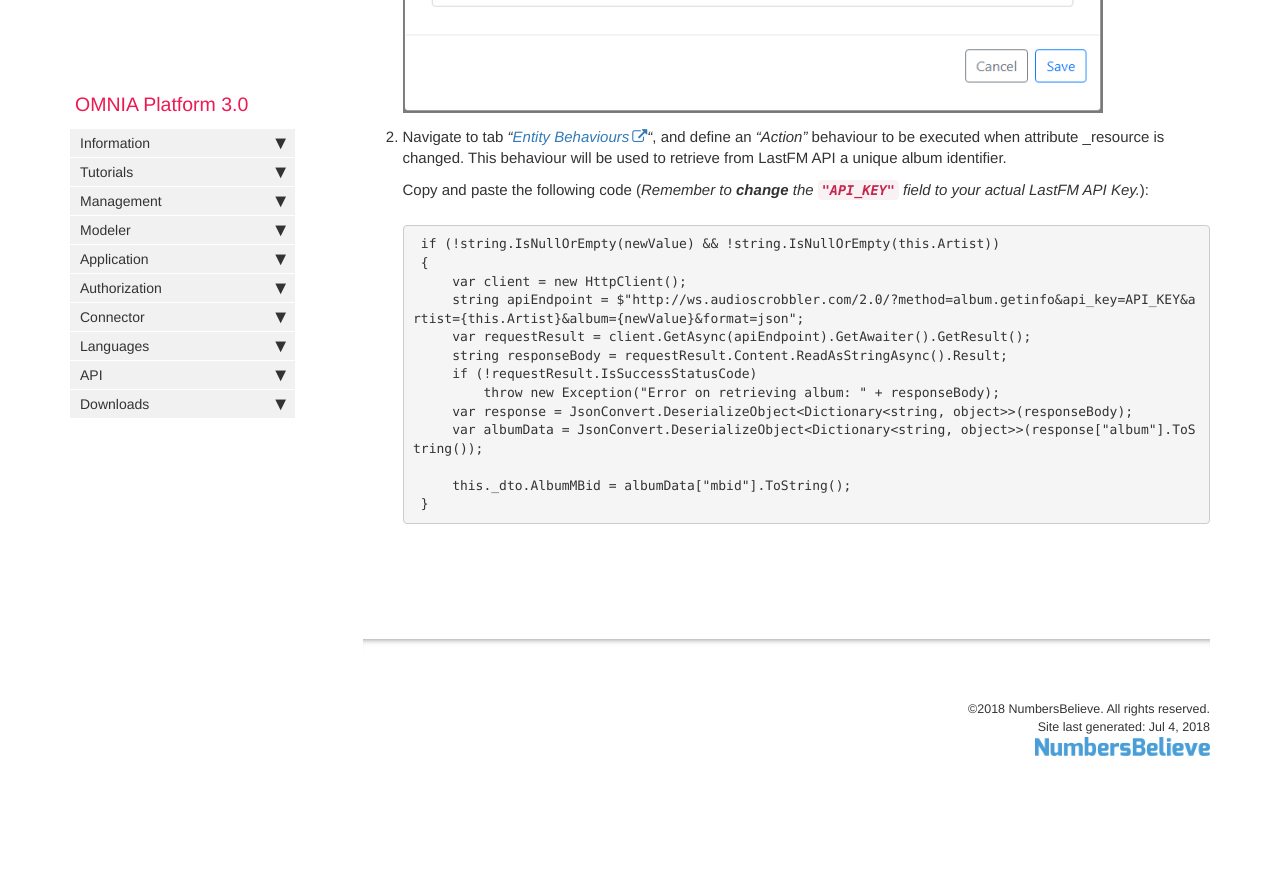
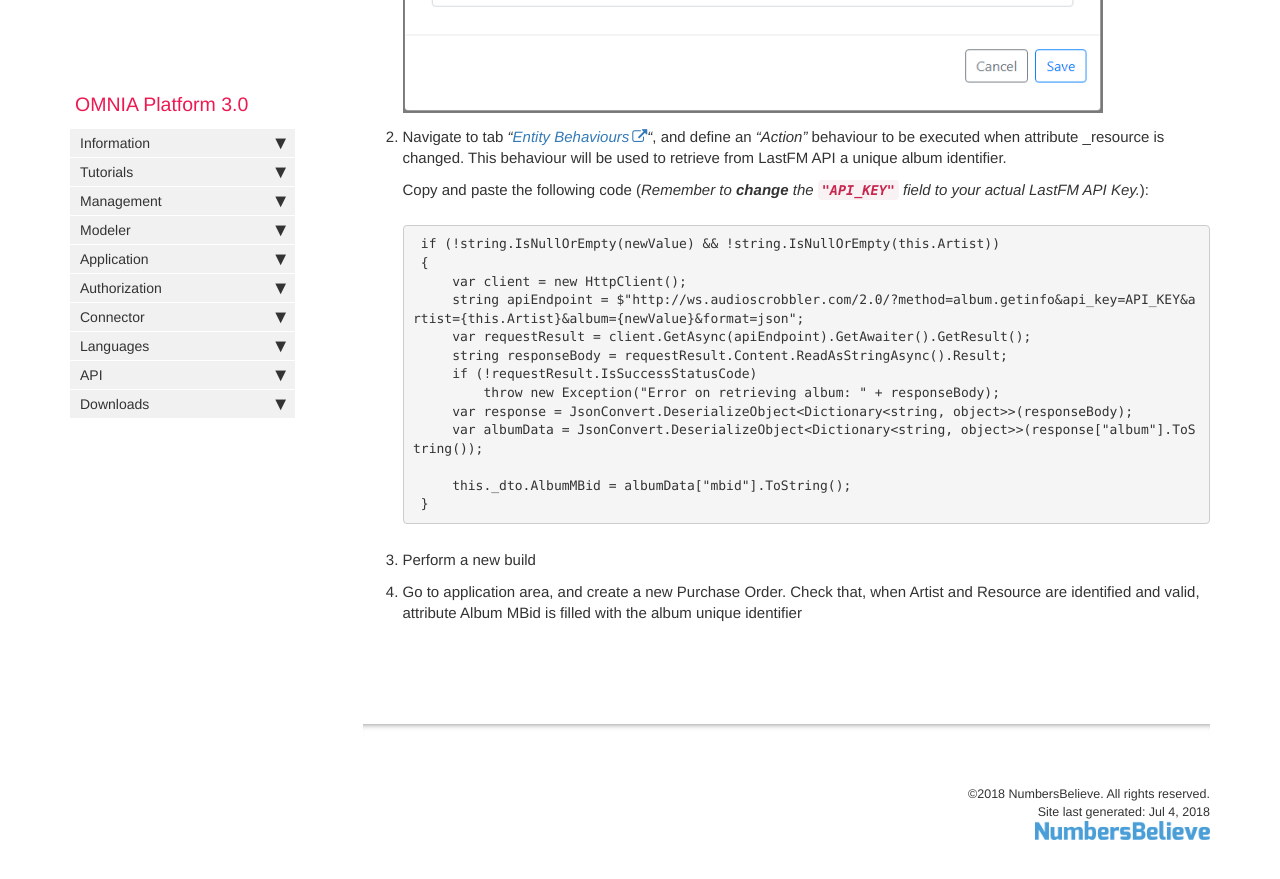
Before and after one commit to daniel8lopes/omnia3, a Jekyll site: the page built from docs/pages/omnia3/Tutorials/omnia3_multisystemconnectortutorial.md, in a window 1280 px wide and 900 px high, scrolled down 12645 px. Shown: the top 879 px of the window. Built offline with Jekyll 4.4.1, drawn with Linux system fonts in a browser that asks for light colours; nearby versions of some CDN libraries; comment, search, counter and statistics services are not loaded; before the commit the page ends 13461 px from its top, so only the background shows below that.

Commit message:
Update omnia3_multisystemconnectortutorial.md

````diff
--- a/docs/pages/omnia3/Tutorials/omnia3_multisystemconnectortutorial.md
+++ b/docs/pages/omnia3/Tutorials/omnia3_multisystemconnectortutorial.md
@@ -374,3 +374,7 @@ This tutorial also requires an access to [Primavera ERP](https://pt.primaverabss
 		this._dto.AlbumMBid = albumData["mbid"].ToString();
 	}
     ```
+
+3. Perform a new build
+
+4. Go to application area, and create a new Purchase Order. Check that, when Artist and Resource are identified and valid, attribute Album MBid is filled with the album unique identifier
````
